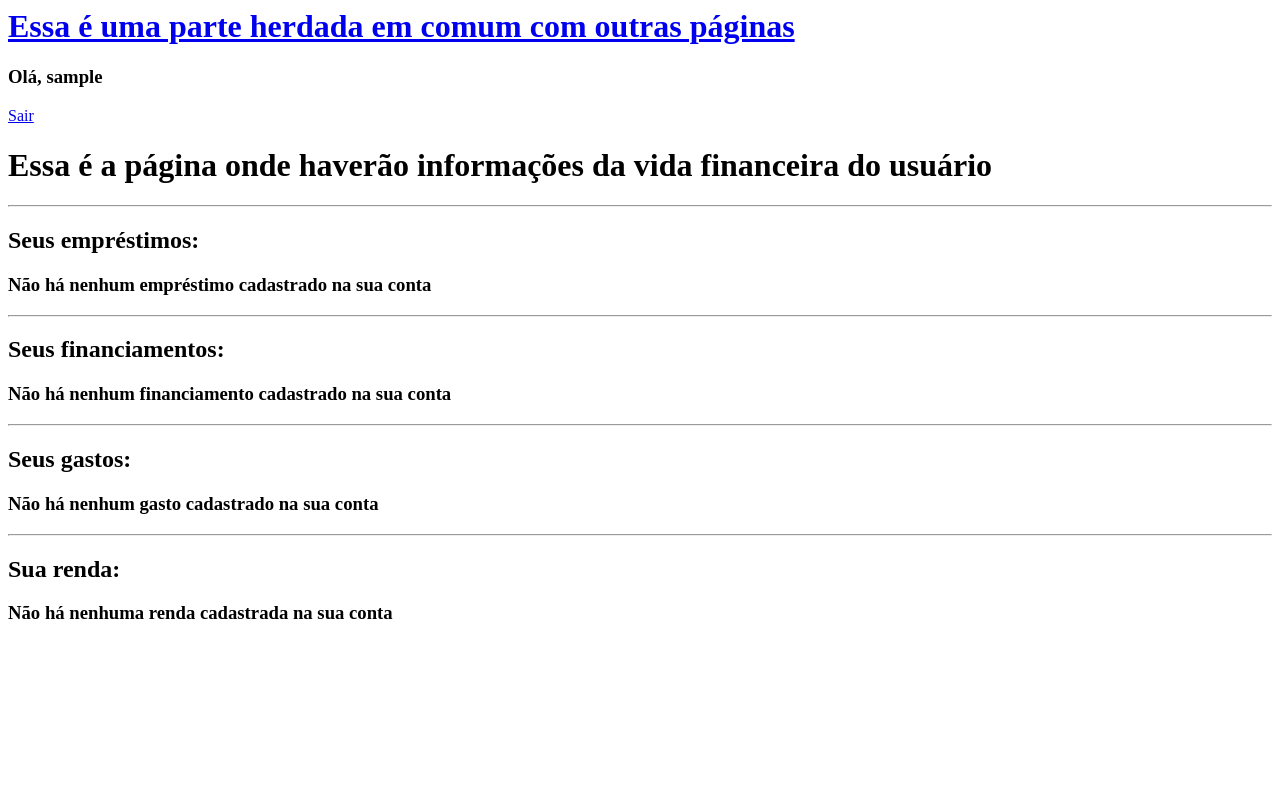
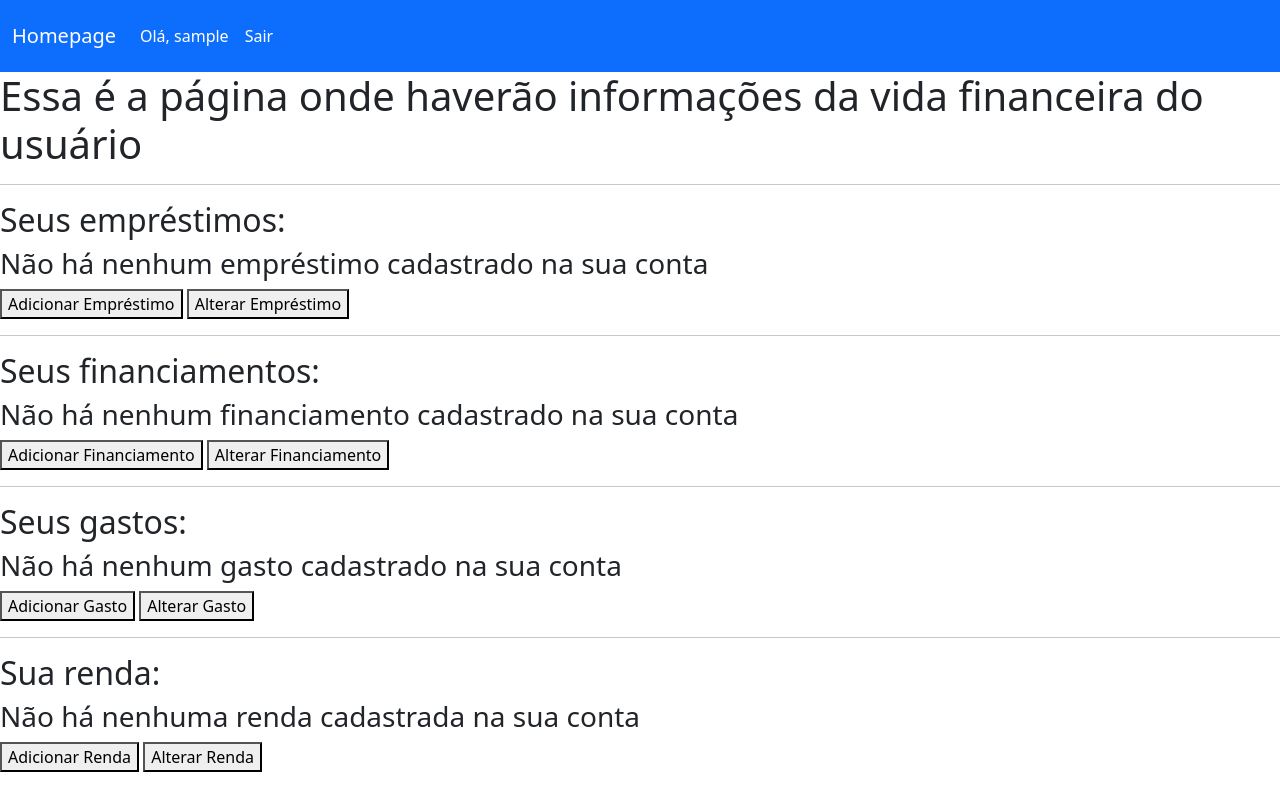
Before and after one commit to barcellos125489/FBFinanceProject, a Django app: page /tracksheet/1/ in a window 1280 px wide. Run offline with Django 5.2, Linux system fonts and the light colour scheme; the visitor is signed in with stand-in values (Sample User, id 1); some libraries are stand-ins or nearby versions.

Commit message:
adding the profile page for editing your user information / styling border navbar

```diff
--- a/FBFinances/templates/FBFinances/border.html
+++ b/FBFinances/templates/FBFinances/border.html
@@ -1,14 +1,51 @@
-<a href="{% url 'index' %}"><h1>Essa é uma parte herdada em comum com outras páginas</h1></a>
+<!DOCTYPE html>
+<html lang="pt-br">
 
-{% if user.is_authenticated%}
+    <head>
+        <meta charset="utf-8">
+        <meta http-equiv="X-UA-Compatible" content="IE=edge">
+        <meta name="viewport" content="width=device-width, initial-scale=1">
+        <meta name="description" content="Aplicação para ajudar a tomar decisões financeiras">
+        <meta name="keywords" content="Finanças, Empréstimo, Finança, Empréstimos, Mercado financeiro, ações, criptomoedas ">
+        <meta name="author" content="Felipe Barcellos">
 
-    <h3>Olá, {{user.username}}</h3>
-    <a href="{% url 'logout' %}">Sair</a>
+        <title>Homepage</title>
 
-{% else%}
+        {% load bootstrap5 %}
+        {% bootstrap_css %}
+        {% bootstrap_javascript %}
+    </head>
 
-    <a href="{% url 'login' %}">Entrar</a>
+    <body>
+        <div class="navbar navbar-expand-lg navbar-dark bg-primary ">
+            <div class="container-fluid">
+                <a href="{% url 'index' %}" class="navbar-brand">Homepage</a>
 
-{% endif%}
+                <div class="collapse navbar-collapse" id="navbarText">
+                    <div class="navbar-text">
+                        {% if user.is_authenticated%}
 
-{% block content %}{% endblock content%}
+                            <ul class="navbar-nav me-auto mb-2 mb-lg-0">
+                                <li class="nav-item">
+                                    <a class="nav-link active" href="{% url 'profile' user.id %}">Olá, {{user.username}}</a>
+                                </li>
+                                <li class="nav-item">
+                                    <a href="{% url 'logout' %}" class="nav-link active" >Sair</a>
+                                </li>
+                            </ul>
+
+                        {% else%}
+
+                            <a href="{% url 'login' %}" class="nav-link active">Entrar</a>
+
+                        {% endif%}
+                    </div>
+                </div>
+            </div>
+        </div>
+    </body>
+</html>
+
+<div>
+    {% block content %}{% endblock content%}
+</div>
--- a/FBFinances/templates/FBFinances/coins.html
+++ b/FBFinances/templates/FBFinances/coins.html
@@ -2,6 +2,8 @@
 
 {% block content %}
 
-<h1>Essa é a página onde haverão informações e análise das criptomoedas</h1>
+    <h1>Essa é a página onde haverão informações e análise das criptomoedas</h1>
+
+    <h1>{{coin.info.longName}} / {{coin.info.symbol}}</h1>
 
 {% endblock content %}
--- a/FBFinances/templates/FBFinances/index.html
+++ b/FBFinances/templates/FBFinances/index.html
@@ -5,9 +5,9 @@
 
     <h2>Links das páginas:</h2>
     <li><a href="{% url 'loans' %}">Empréstimos/Financiamentos</a></li>
-    <li><a href="{% url 'stocks' 'amzn' %}">Ações</a></li>
+    <li><a href="{% url 'stocks' 'BBAS3.SA' %}">Ações</a></li>
     <li><a href="{% url 'IR' %}">Imposto de Renda</a></li>
-    <li><a href="{% url 'coins' 'somecoin' %}">Criptomoedas</a></li>
+    <li><a href="{% url 'coins' 'btc' %}">Criptomoedas</a></li>
 
     {% if user.is_authenticated %}
         <li><a href="{% url 'tracksheet' user.id %}">Planilha financeira</a></li>
--- a/FBFinances/templates/FBFinances/tracksheet.html
+++ b/FBFinances/templates/FBFinances/tracksheet.html
@@ -3,6 +3,7 @@
 {% block content %}
 
     <h1>Essa é a página onde haverão informações da vida financeira do usuário</h1>
+
     <hr>
     <h2>Seus empréstimos:</h2>
 {% if not loans %}
@@ -12,6 +13,9 @@
         <li>{{view_loan.loan_name}}</li>
     {% endfor %}
 {%endif%}
+    <button>Adicionar Empréstimo</button>
+    <button>Alterar Empréstimo</button>
+
     <hr>
     <h2>Seus financiamentos:</h2>
     {% if not finances %}
@@ -21,6 +25,9 @@
             <li>{{view_finance.finance_name}}</li>
         {% endfor %}
     {%endif%}
+    <button>Adicionar Financiamento</button>
+    <button>Alterar Financiamento</button>
+
     <hr>
     <h2>Seus gastos:</h2>
     {% if not expenses %}
@@ -30,15 +37,19 @@
             <li>{{view_expense.expense_name}}</li>
         {% endfor %}
     {%endif%}
+    <button>Adicionar Gasto</button>
+    <button>Alterar Gasto</button>
+
     <hr>
     <h2>Sua renda:</h2>
     {% if not incomes %}
         <h3>Não há nenhuma renda cadastrada na sua conta</h3>
     {% else %}
-            {% for view_income in incomes %}
-            <li>{{view_income.income_name}}</li>
+        {% for view_income in incomes %}
+        <li>{{view_income.income_name}}</li>
         {% endfor %}
-{%endif%}
-
+    {%endif%}
+    <button>Adicionar Renda</button>
+    <button>Alterar Renda</button>
 
 {% endblock content %}
--- a/FBFinances/urls.py
+++ b/FBFinances/urls.py
@@ -21,8 +21,9 @@ urlpatterns = [
     path('', views.index, name='index'),
     path('loans', views.loans, name='loans'),
     path('IR', views.IR, name='IR'),
-    path('stocks/<str:ticker>/',views.stocks, name='stocks'),
+    path('stocks/<str:ticker_name>/',views.stocks, name='stocks'),
     path('cripto/<str:coin_name>/',views.coins, name='coins'),
-    path('tracksheet/<int:userid>/',views.tracksheet, name='tracksheet')
+    path('tracksheet/<int:userid>/',views.tracksheet, name='tracksheet'),
+    path('perfil/<int:userid>/', views.profile, name='profile')
 
 ]
--- a/FBFinances/views.py
+++ b/FBFinances/views.py
@@ -17,16 +17,18 @@ def IR(request):
     """Page that contains income tax calculations"""
     return render(request, 'FBFinances/IR.html')
 
-def stocks(request, ticker):
+def stocks(request, ticker_name):
     """Page that contains a stock and its analysis made with data science along with news about it reached with web scrapping"""
-    ticker_info = yf.Ticker(ticker)
-    context = {'ticker_info': ticker_info}
+    ticker = yf.Ticker(ticker_name)
+    context = {'ticker': ticker}
 
     return render(request, 'FBFinances/stocks.html',context)
 
 def coins(request, coin_name):
     """Page that contains a cripto coin and its analysis made with data science along with news about it reached with web scrapping"""
-    return render(request, 'FBFinances/coins.html')
+    coin = yf.Ticker(coin_name)
+    context = {'coin': coin }
+    return render(request, 'FBFinances/coins.html',context)
 
 @login_required
 def tracksheet(request, userid):
@@ -62,4 +64,12 @@ def tracksheet(request, userid):
     context = {'loans':loans,'incomes':incomes,'finances':finances, 'expenses':expenses}
     return render(request, 'FBFinances/tracksheet.html',context)
 
+@login_required
+def profile(request, userid):
+    """Page that contains data about the user and the option to change data"""
+    if request.user.id != userid:
+        raise Http404
+
+    return render(request, 'FBFinances/profile.html')
+
 # Create your views here.
```
Also changed, not shown: FBFinance/settings.py (+7 -0 lines), FBFinances/templates/FBFinances/profile.html (added, +7 -0 lines), FBFinances/templates/FBFinances/stocks.html (+6 -1 lines).
